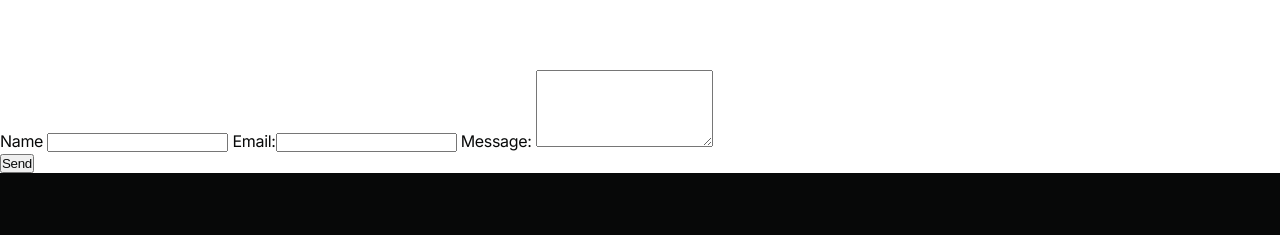
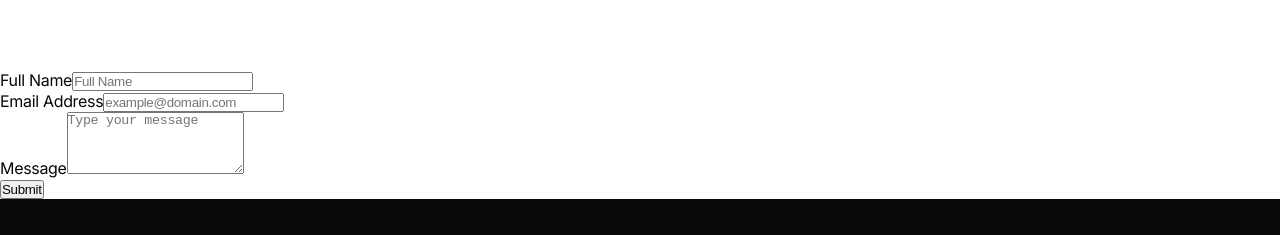
Before and after one commit to masonomara-vs/vemara-solutions-website-frontend, a Next.js app: page /contact/schedule-a-call in a window 1280 px wide. Shown: the part 361-596 px from the top of the page. Built offline with nearby package versions, Linux system fonts and the light colour scheme; grey boxes are pictures that could not be loaded.

Commit message:
contactforminit

```diff
--- a/package.json
+++ b/package.json
@@ -11,6 +11,7 @@
   "dependencies": {
     "@motionone/utils": "^10.18.0",
     "@sanity/image-url": "^1.0.2",
+    "@types/nodemailer": "^6.4.15",
     "@vercel/analytics": "^1.3.1",
     "embla-carousel-auto-scroll": "^8.1.7",
     "embla-carousel-react": "^8.1.7",
@@ -18,8 +19,10 @@
     "isomorphic-unfetch": "^4.0.2",
     "next": "14.2.5",
     "next-sanity": "^9.4.2",
+    "nodemailer": "^6.9.14",
     "react": "^18",
-    "react-dom": "^18"
+    "react-dom": "^18",
+    "react-hook-form": "^7.52.1"
   },
   "devDependencies": {
     "@types/node": "^20.14.11",
--- /dev/null
+++ b/src/components/Contact.tsx
@@ -0,0 +1,72 @@
+import { FC } from 'react';
+import { useForm } from 'react-hook-form';
+import { sendEmail } from '../../utils/send-email';
+
+
+export type FormData = {
+  name: string;
+  email: string;
+  message: string;
+};
+
+const Contact: FC = () => {
+  const { register, handleSubmit } = useForm<FormData>();
+
+  function onSubmit(data: FormData) {
+    sendEmail(data);
+  }
+
+  return (
+    <form onSubmit={handleSubmit(onSubmit)}>
+      <div className='mb-5'>
+        <label
+          htmlFor='name'
+          className='mb-3 block text-base font-medium text-black'
+        >
+          Full Name
+        </label>
+        <input
+          type='text'
+          placeholder='Full Name'
+          className='w-full rounded-md border border-gray-300 bg-white py-3 px-6 text-base font-medium text-gray-700 outline-none focus:border-purple-500 focus:shadow-md'
+          {...register('name', { required: true })}
+        />
+      </div>
+      <div className='mb-5'>
+        <label
+          htmlFor='email'
+          className='mb-3 block text-base font-medium text-black'
+        >
+          Email Address
+        </label>
+        <input
+          type='email'
+          placeholder='example@domain.com'
+          className='w-full rounded-md border border-gray-300 bg-white py-3 px-6 text-base font-medium text-gray-700 outline-none focus:border-purple-500 focus:shadow-md'
+          {...register('email', { required: true })}
+        />
+      </div>
+      <div className='mb-5'>
+        <label
+          htmlFor='message'
+          className='mb-3 block text-base font-medium text-black'
+        >
+          Message
+        </label>
+        <textarea
+          rows={4}
+          placeholder='Type your message'
+          className='w-full resize-none rounded-md border border-gray-300 bg-white py-3 px-6 text-base font-medium text-gray-700 outline-none focus:border-purple-500 focus:shadow-md'
+          {...register('message', { required: true })}
+        ></textarea>
+      </div>
+      <div>
+        <button className='hover:shadow-form rounded-md bg-purple-500 py-3 px-8 text-base font-semibold text-white outline-none'>
+          Submit
+        </button>
+      </div>
+    </form>
+  );
+};
+
+export default Contact;
--- /dev/null
+++ b/src/pages/api/email.ts
@@ -0,0 +1,48 @@
+import type { NextApiRequest, NextApiResponse } from "next";
+import nodemailer from "nodemailer";
+
+export default async function handler(
+  req: NextApiRequest,
+  res: NextApiResponse
+) {
+  if (req.method !== "POST") {
+    return res.status(405).json({ error: "Method not allowed" });
+  }
+
+  const { email, name, message } = req.body;
+
+  // Log the received data
+  console.log("Received data:", { email, name, message });
+
+  if (!email || !name || !message) {
+    return res.status(400).json({ error: "Missing required fields" });
+  }
+
+  // Create a transporter
+  const transporter = nodemailer.createTransport({
+    service: "gmail",
+    host: "smtp.gmail.com",
+    port: 465,
+    secure: true,
+    auth: {
+      user: process.env.MY_EMAIL,
+      pass: process.env.MY_PASSWORD,
+    },
+  });
+
+  // Set email options
+  const mailOptions = {
+    from: process.env.MY_EMAIL,
+    to: process.env.MY_EMAIL,
+    subject: `Message from ${name} (${email})`,
+    text: message,
+  };
+
+  try {
+    // Send the email
+    await transporter.sendMail(mailOptions);
+    return res.status(200).json({ message: "Email sent" });
+  } catch (error) {
+    return res.status(500).json({ error: "Failed to send email" });
+  }
+}
--- a/src/pages/contact/schedule-a-call/index.tsx
+++ b/src/pages/contact/schedule-a-call/index.tsx
@@ -1,37 +1,12 @@
 import React from 'react'
 import Header from '@/components/Header'
 import Navbar from '@/components/Navbar'
-
-
-export default function index() {
-
-  async function handleSubmit(event: React.FormEvent<HTMLFormElement>) {
-    event.preventDefault();
-    const formData = new FormData(event.currentTarget);
+import Contact from '@/components/Contact';
 
 
 
 
-    try {
-      const response = await fetch("/api/contact", {
-        method: 'POST',
-        body: formData,
-      });
-
-      if (!response.ok) {
-        const errorText = await response.text();
-        console.log("Error response:", errorText);
-        throw new Error(`response status: ${response.status}`);
-      }
-
-      const responseData = await response.json();
-      console.log(responseData['message']);
-      alert('Message successfully sent');
-    } catch (err) {
-      console.error('Submission error:', err);
-      alert("Error, please try resubmitting the form");
-    }
-  }
+export default function index() {
 
 
   return (
@@ -42,21 +17,7 @@ export default function index() {
         title="Let’s get started on your next project."
         subtitle="Thank you for your interest in Vemara Solutions! Please answer a few questions so we can better prepare to help you." />
       <div>
-        <form onSubmit={handleSubmit} className="mt-8 mb-2 w-80 max-w-screen-lg sm:w-96">
-          <div className="mb-4 flex flex-col w-500">
-
-            <label htmlFor="form-name">Name </label>
-            <input id="form-name" autoComplete="name" maxLength={50} name="name" className="text-black" />
-
-            <label htmlFor="form-email"> Email:</label>
-            <input id="form-email" required autoComplete="email" maxLength={80} name="email" type="email" className="text-black" />
-
-            <label htmlFor="form-message"> Message: </label>
-            <textarea id="form-message" required name="message" rows={5} className="text-black" />
-
-          </div>
-          <button className=" rounded bg-sky-400" type="submit">Send</button>
-        </form>
+        <Contact />
       </div>
     </div>
   )
--- /dev/null
+++ b/utils/send-email.ts
@@ -0,0 +1,22 @@
+import { FormData } from "@/components/Contact";
+
+export function sendEmail(data: FormData) {
+  const apiEndpoint = "/api/email";
+
+  console.log("Sending data:", data); // Log the data to verify
+
+  fetch(apiEndpoint, {
+    method: "POST",
+    headers: {
+      "Content-Type": "application/json", // Ensure headers are correctly set
+    },
+    body: JSON.stringify(data),
+  })
+    .then((res) => res.json())
+    .then((response) => {
+      alert(response.message);
+    })
+    .catch((err) => {
+      alert(err);
+    });
+}
```
Also changed, not shown: 1 other file (tests, documents, lock files or other folders).
